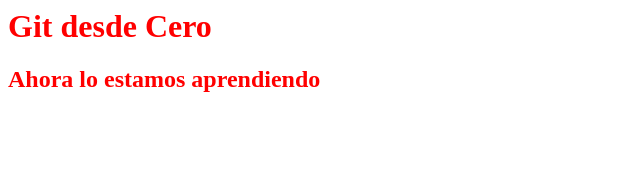
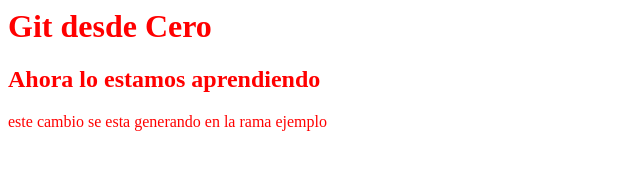
Before and after one commit to jfelipek9/Easy_Order, a plain HTML site: page index.html in a window 1280 px wide. Shown: the whole page, without its empty margins (0-640 px from the left). Drawn offline with Linux system fonts and the light colour scheme.

Commit message:
Parrafo agregado

```diff
--- a/index.html
+++ b/index.html
@@ -9,5 +9,7 @@
 		<h2>Ahora lo estamos aprendiendo</h2>
 
 	</header>
+
+	<p>este cambio se esta generando en la rama ejemplo</p>
 </body>
 </html>
```
